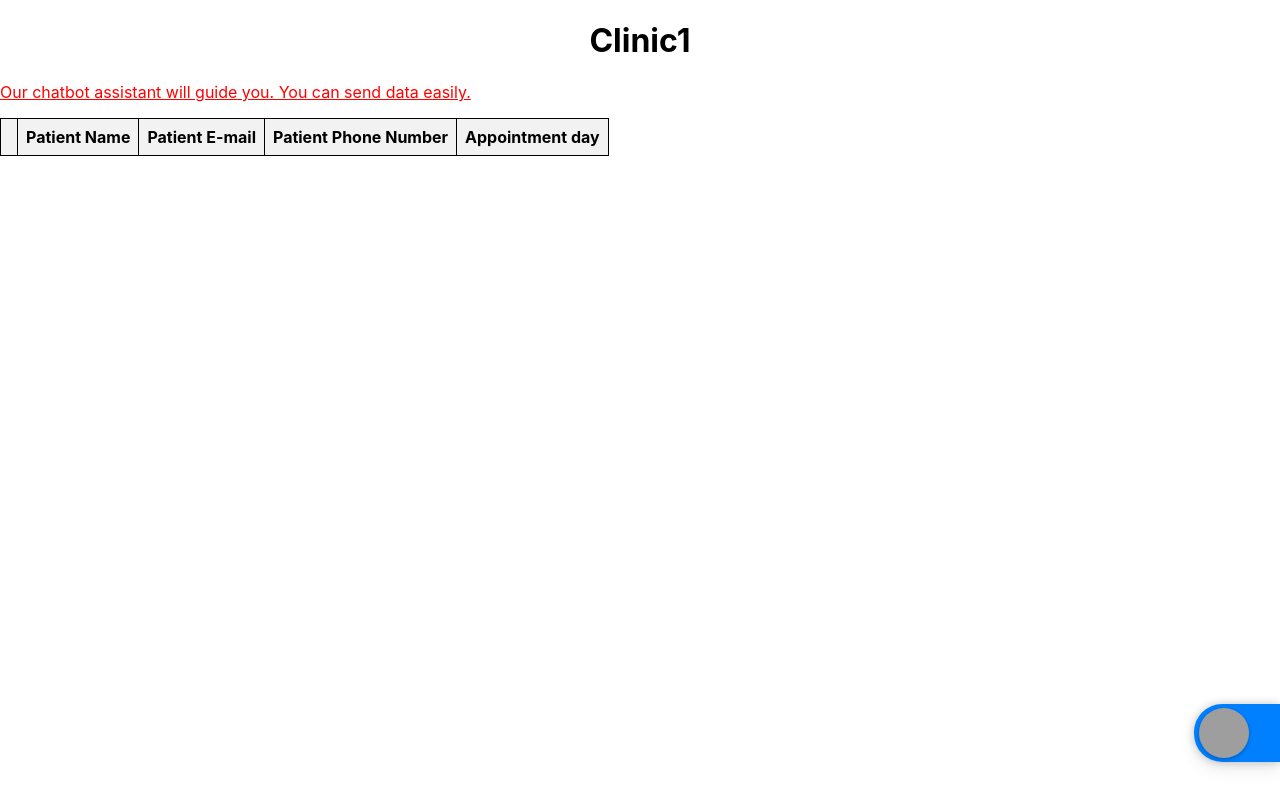
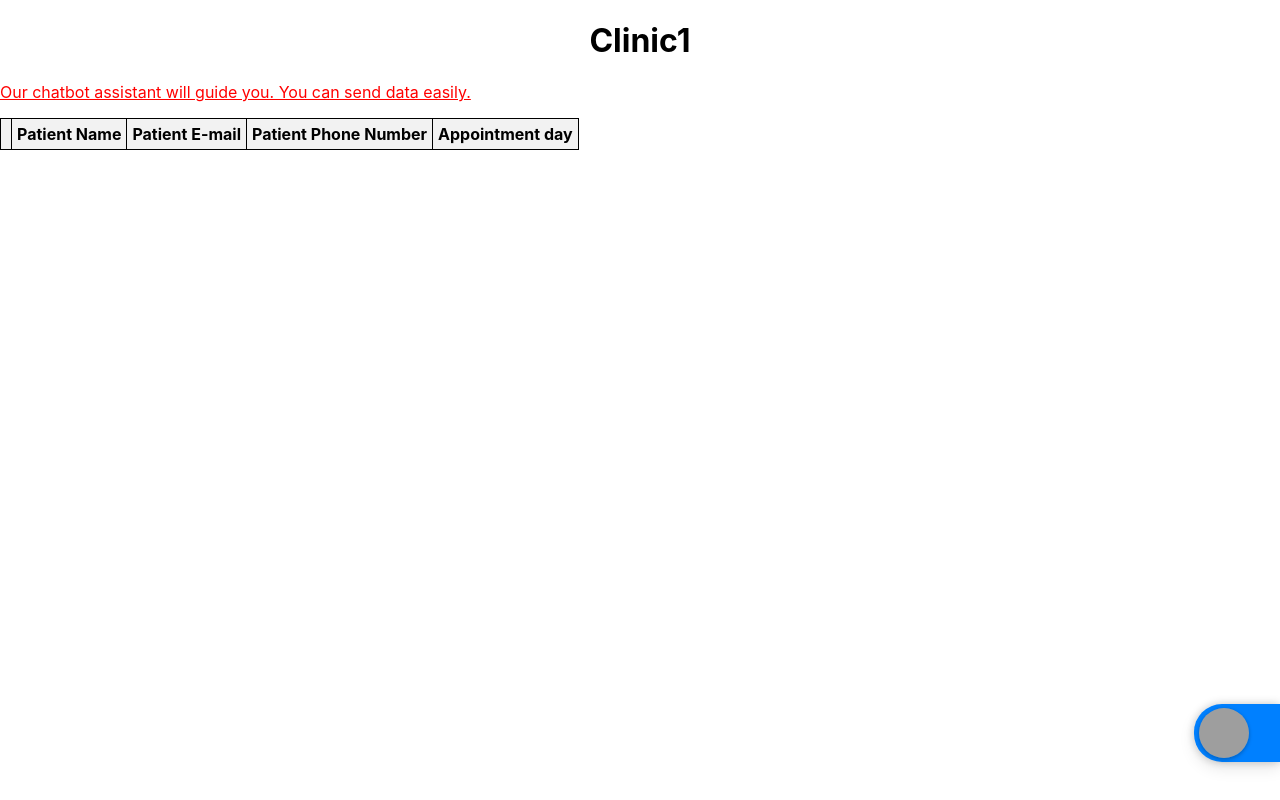
Before and after one commit to Milansuman/react-chatbot, a React (Create React App) app: page / in a window 1280 px wide. Built offline with nearby package versions, Linux system fonts and the light colour scheme; grey boxes are pictures that could not be loaded.

Commit message:
change button and add more language

```diff
--- a/src/index.css
+++ b/src/index.css
@@ -24,7 +24,7 @@ code {
 }
  th, td {
   border: 1px solid black;
-  padding: 8px;
+  padding: 5px;
   text-align: center;
 }
 .maintable th {
```
